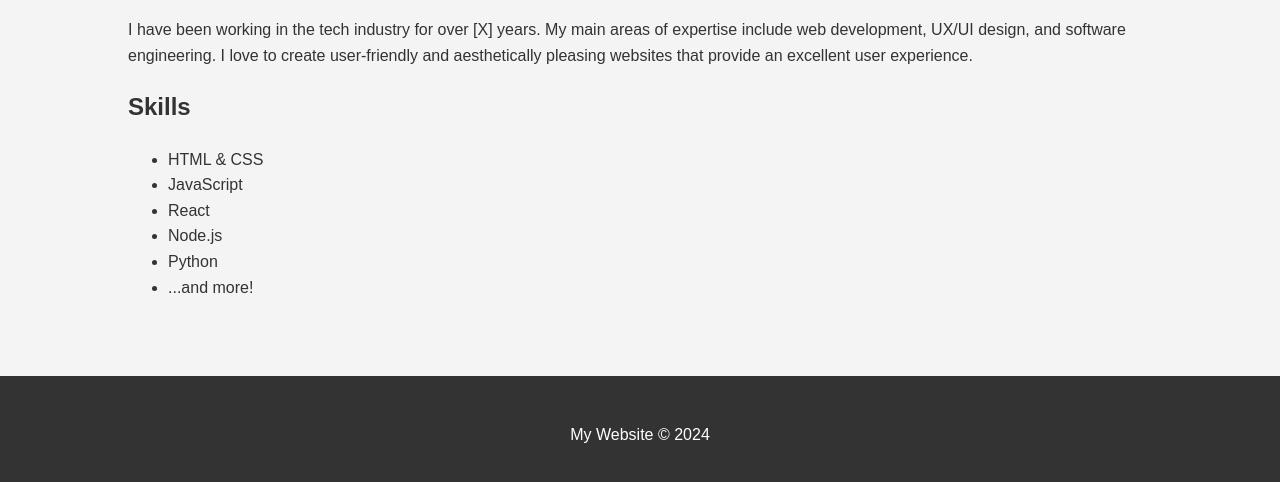
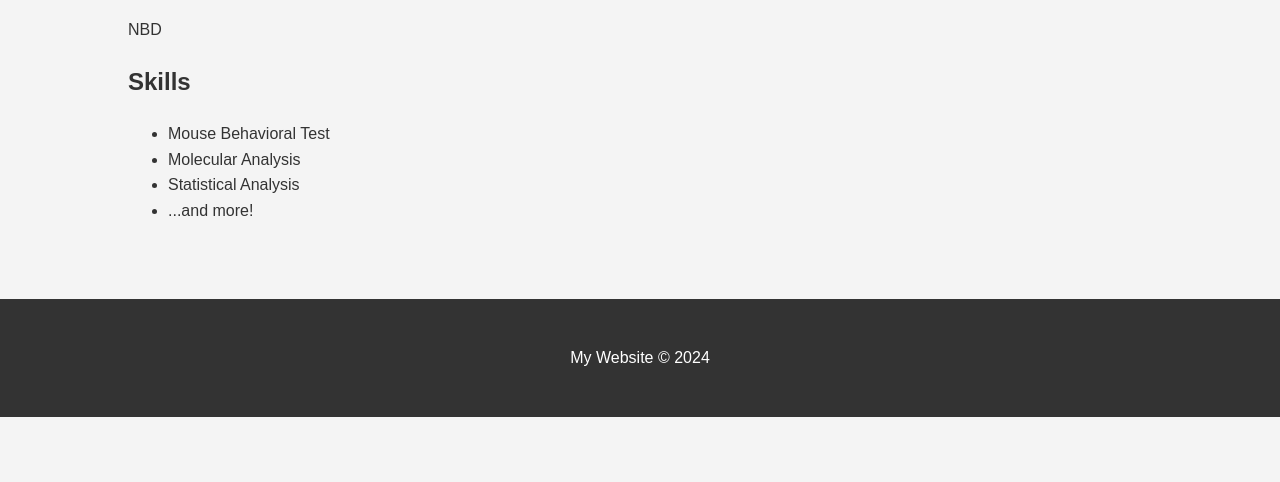
Before and after one commit to westlover/westlover.github.io, a plain HTML site: page index.html in a window 1280 px wide. Shown: the part 584-1066 px from the top of the page. After the commit the page ends 1001 px from the top, so only its background shows below. Drawn offline with Linux system fonts and the light colour scheme.

Commit message:
Update index.html

```diff
--- a/index.html
+++ b/index.html
@@ -95,21 +95,19 @@
     <section class="showcase">
         <div class="container">
             <h1>Welcome to My Page</h1>
-            <p>Hello! I'm [Your Name], a passionate developer with expertise in creating modern and responsive web designs.</p>
+            <p>Hello! I'm John Seo, a researcher at the Disease Neurobiology Laboratory at Sejong University.</p>
         </div>
     </section>
 
     <section class="content container">
         <h2>About Me</h2>
-        <p>I have been working in the tech industry for over [X] years. My main areas of expertise include web development, UX/UI design, and software engineering. I love to create user-friendly and aesthetically pleasing websites that provide an excellent user experience.</p>
+        <p> NBD </p>
 
         <h2>Skills</h2>
         <ul>
-            <li>HTML & CSS</li>
-            <li>JavaScript</li>
-            <li>React</li>
-            <li>Node.js</li>
-            <li>Python</li>
+            <li> Mouse Behavioral Test </li>
+            <li> Molecular Analysis </li>
+            <li> Statistical Analysis </li>
             <li>...and more!</li>
         </ul>
     </section>
```
